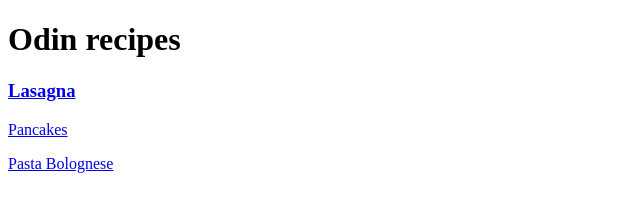
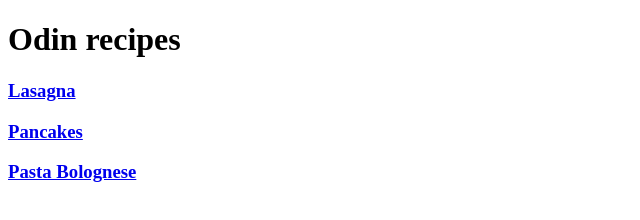
Before and after one commit to jKaarlehto/odin-recipes, a plain HTML site: page index.html in a window 1280 px wide. Shown: the whole page, without its empty margins (0-640 px from the left). Drawn offline with Linux system fonts and the light colour scheme.

Commit message:
Fix pancakes and pasta bolognese font size to h3

```diff
--- a/index.html
+++ b/index.html
@@ -9,7 +9,7 @@
 	  <p>
 	  <a href="./recipes/lasagna.html"><h3> Lasagna </h3>
 	  </p>
-	  <a href="./recipes/pancakes.html"<h3> Pancakes </h3>
+	  <a href="./recipes/pancakes.html"><h3> Pancakes </h3>
 	  <p>
-	  <a href="./recipes/pasta-bolognese.html"<h3> Pasta Bolognese </h3>
+	  <a href="./recipes/pasta-bolognese.html"><h3> Pasta Bolognese </h3>
 </body>
```
